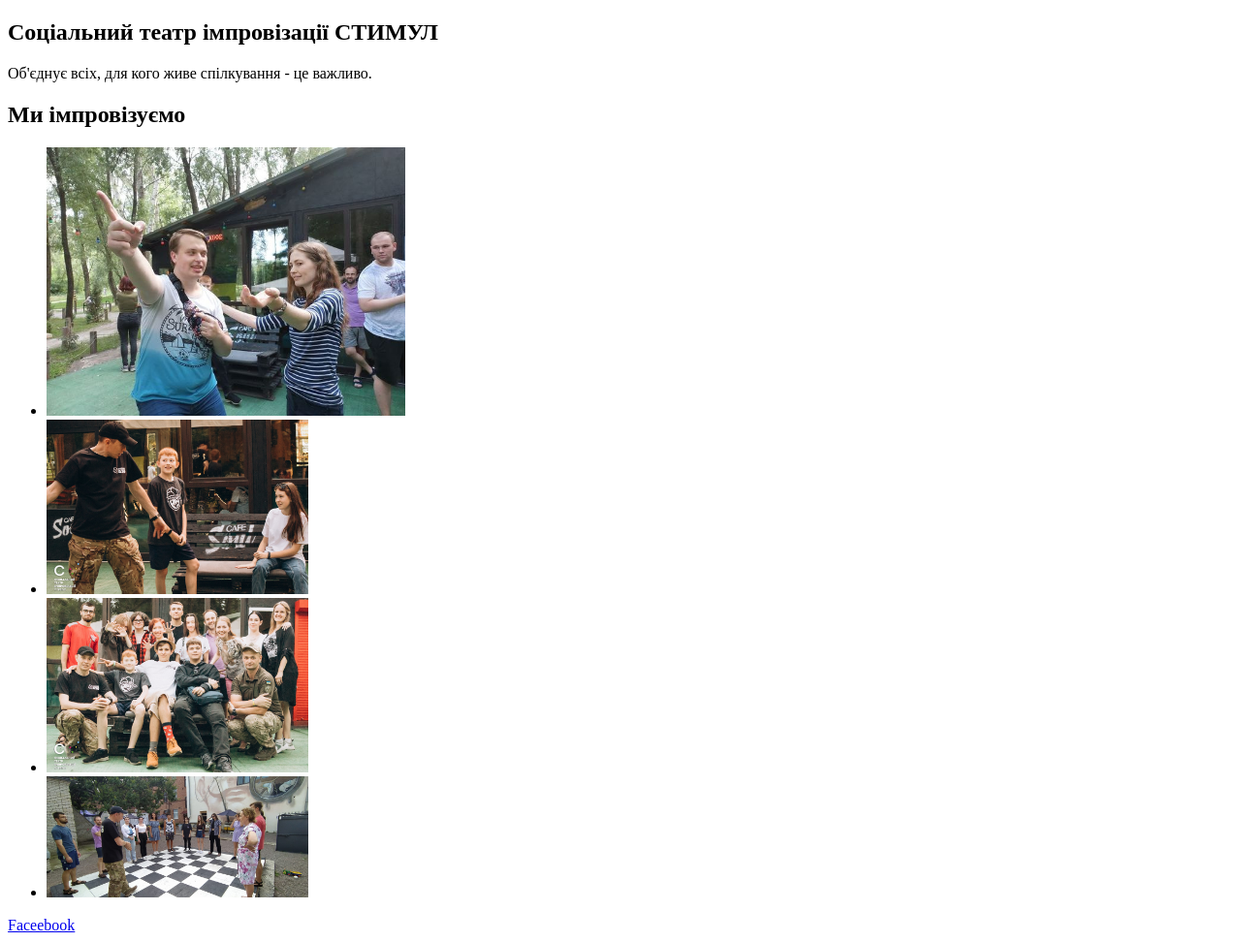
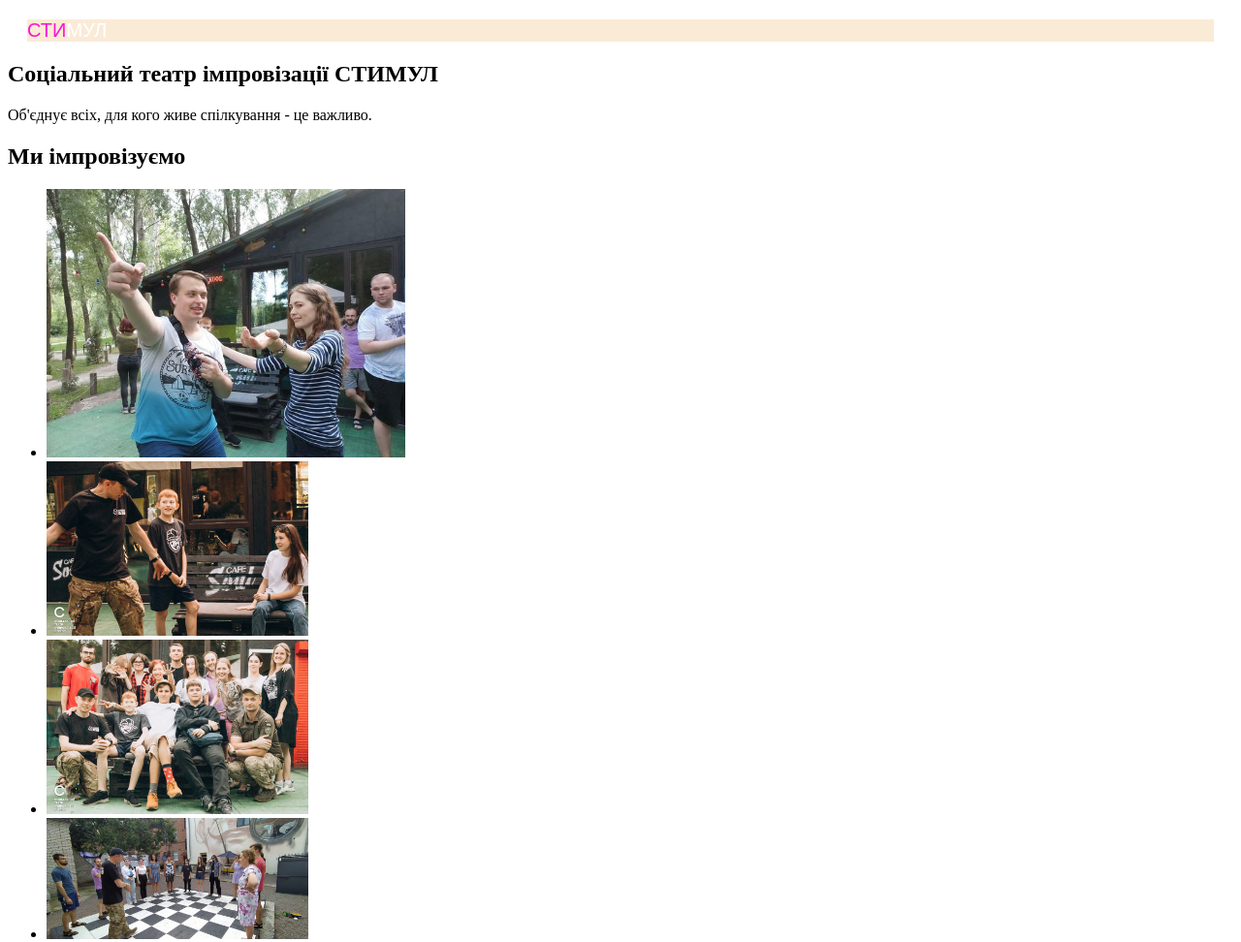
Before and after one commit to aristarh101279/stimul, a plain HTML site: page index.html in a window 1280 px wide. Shown: the top 972 px of the page at 97% size. Drawn offline with Linux system fonts and the light colour scheme.

Commit message:
Добавлено оформление

```diff
--- a/css/style.css
+++ b/css/style.css
@@ -0,0 +1,19 @@
+header{
+    margin: 20px;
+    color: white;
+    background-color: antiquewhite;
+    font-family: Arial, Helvetica, sans-serif;
+    font-size: 20px;
+
+}
+span{
+    color: #f716d1;
+    /* text-shadow: 0 0 10px #fff,
+            0 0 20px #fff,
+            0 0 30px #fff,
+            0 0 40px #FF1177,
+            0 0 70px #FF1177,
+            0 0 80px #FF1177,
+            0 0 100px #FF1177,
+            0 0 150px #FF1177; */
+}
--- a/index.html
+++ b/index.html
@@ -3,13 +3,12 @@
 <head>
     <meta charset="UTF-8">
     <meta name="viewport" content="width=device-width, initial-scale=1.0">
-    <title>Стімул</title>
+    <title>Стимул</title>
     <link rel="stylesheet" href="./css/style.css">
 </head>
 <body>
     <header>
-
-    </header>
+        <span>СТИ</span>МУЛ</header>
     <main>
     <section>
     <h1>Соціальний театр імпровізації СТИМУЛ</h1>
```
